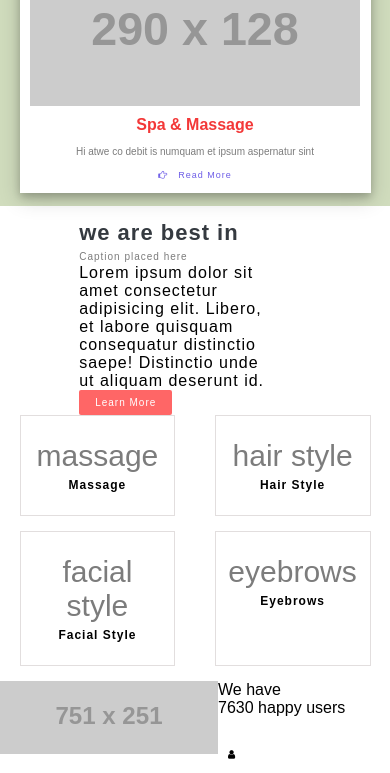
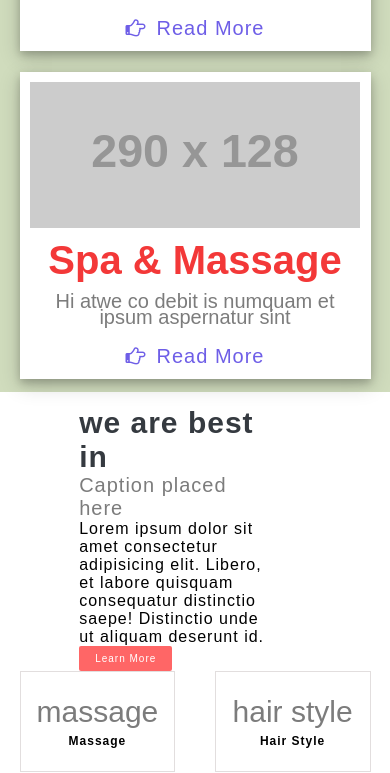
Before and after one commit to lihereshma/skin_beauty, a plain HTML site: page index.html in a window 390 px wide. Shown: the part 491-1264 px from the top of the page. Drawn offline with Linux system fonts and the light colour scheme; placeholder pictures from the web are drawn by us.

Commit message:
about section added

```diff
--- a/assets/css/style.css
+++ b/assets/css/style.css
@@ -251,6 +251,7 @@ h3{
   font-weight: bolder;
   text-transform: capitalize;
   color:#f33838;
+  display: block;
 }
 
 .about li p,.features p{
@@ -541,6 +542,17 @@ footer a:hover{ color: #fff;}
 @media only screen and (max-width: 995px) {
 
   .wrapper{ width: 90%;}
+
+  /*==== about section styling starts here ===*/
   .about ul{  display: block;}
   .about li{  width: 100%;}
+  .about li span{ font-size: 40px;  }
+  .about li p{  font-size: 20px;  }
+  .heading{ font-size: 20px;}
+  h3{ font-size: 30px;}
+  .about li a{
+    margin-top: 20px;
+    font-size: 20px;
+  }
+  /*==== about section styling ends here ===*/
 }
```
